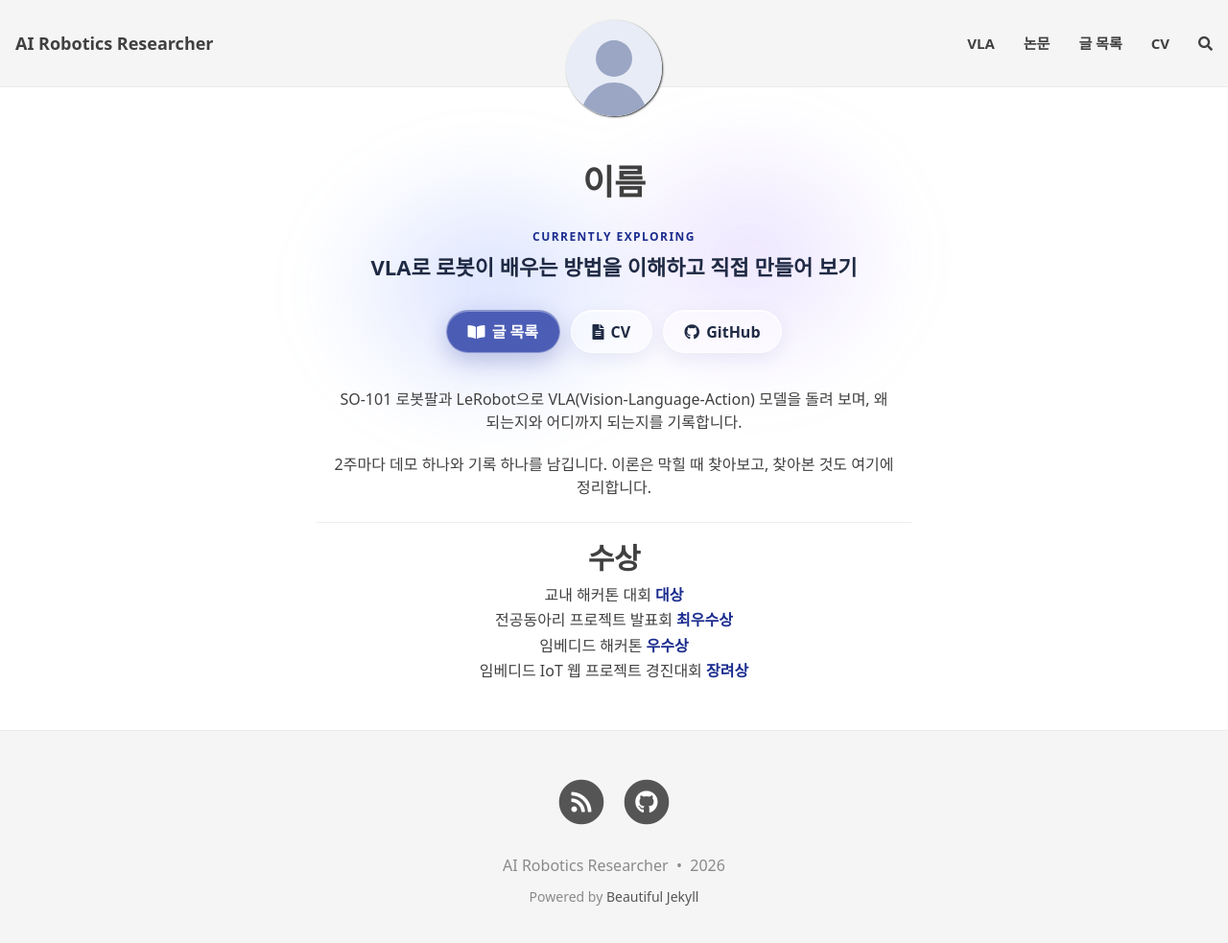
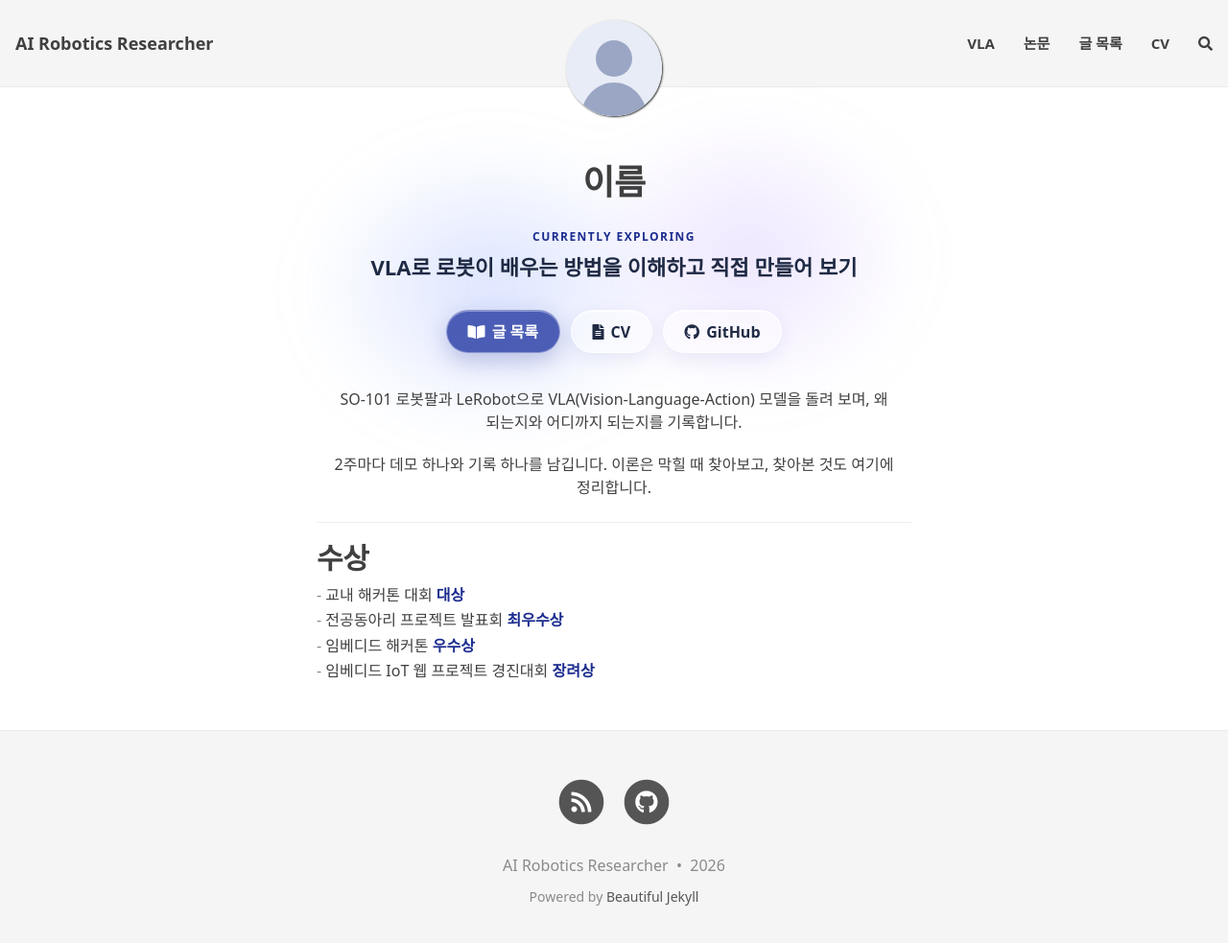
Before and after one commit to chanyee725/chanyee725, a Jekyll site: the page built from index.html, in a window 1280 px wide and 995 px high. Shown: the top 983 px of the window at 96% size. Built offline with Jekyll 4.4.1, drawn with Linux system fonts in a browser that asks for light colours; nearby versions of some CDN libraries; some web fonts are replaced; the list of posts is cut into pages by our own code; comment, search, counter and statistics services are not loaded.

Commit message:
style: left-align awards with dash markers
Co-Authored-By: Claude Opus 5.5 (1M context) <noreply@anthropic.com>

```diff
--- a/assets/css/custom.css
+++ b/assets/css/custom.css
@@ -146,10 +146,17 @@ h4 {
   margin: 0 0 0.6rem;
   font-size: 30px;
 }
+.home-section {
+  text-align: left;
+}
 .home-section ul {
   margin: 0;
   padding: 0;
   list-style: none;
+}
+.home-section li::before {
+  content: "- ";
+  color: #888;
 }
 .home-section li {
   margin: 0.15rem 0;
```
